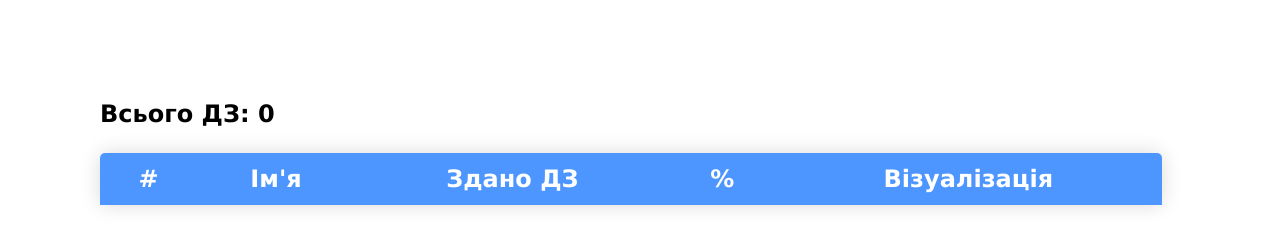
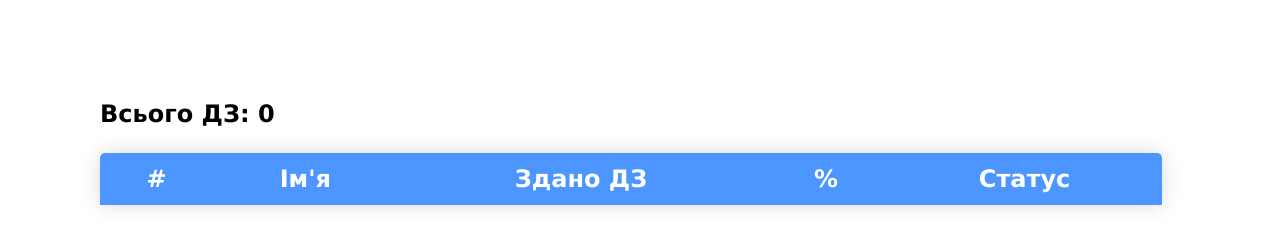
Before and after one commit to banderveloper/ItstepHomeworkTracker, a plain HTML site: page src/Library/template.html in a window 1280 px wide. Drawn offline with Linux system fonts and the light colour scheme.

Commit message:
chore: change text in html table heading

```diff
--- a/src/Library/template.html
+++ b/src/Library/template.html
@@ -117,7 +117,7 @@
                     <th>Ім'я</th>
                     <th>Здано ДЗ</th>
                     <th>%</th>
-                    <th class="visual-th" colspan="200">Візуалізація</th>
+                    <th class="visual-th" colspan="200">Статус</th>
                 </tr>
             </thead>
             <tbody>
```
